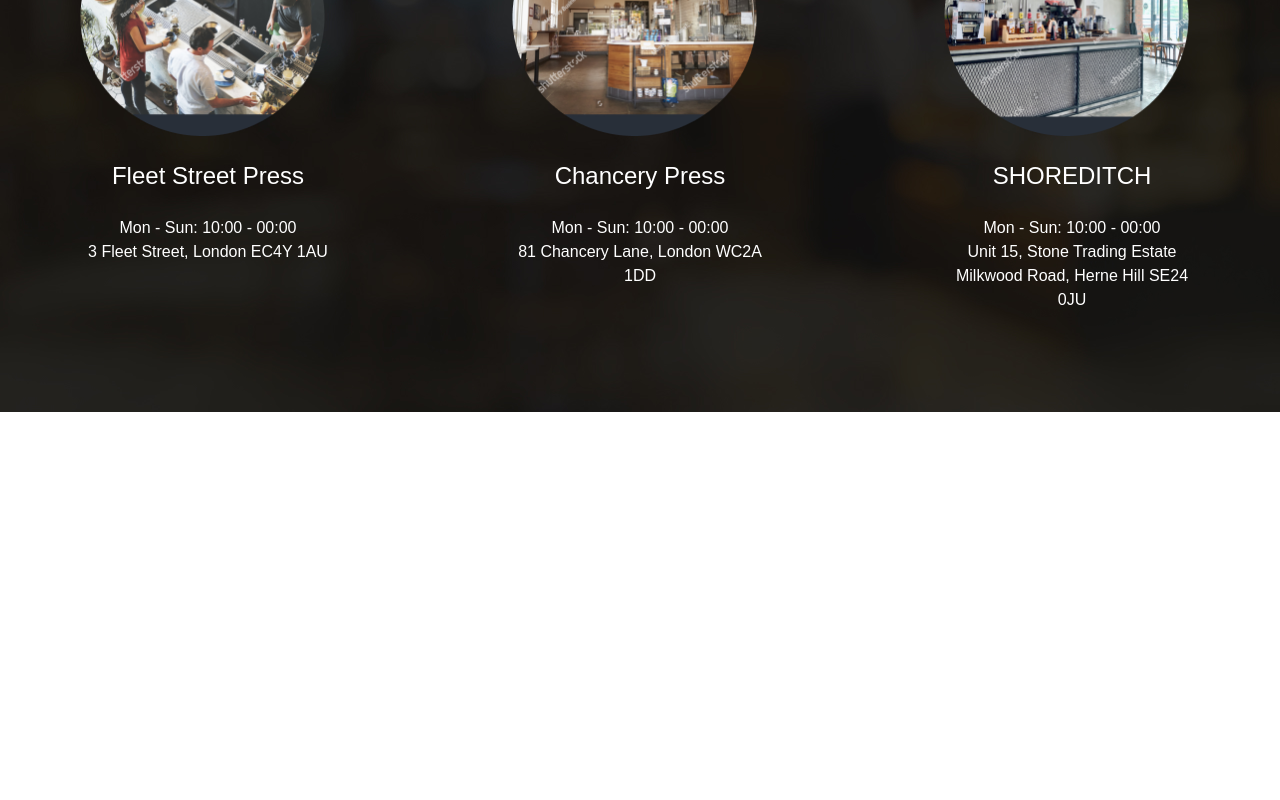
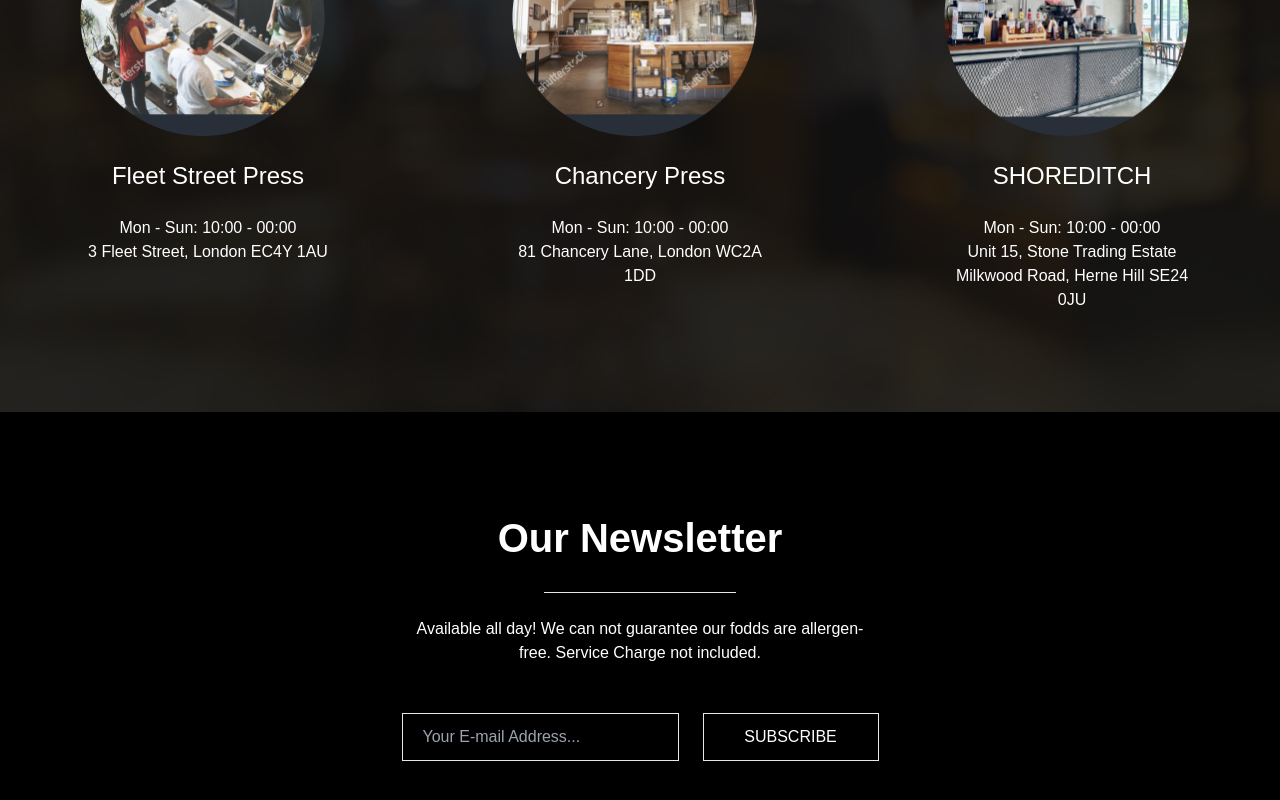
Before and after one commit to guisposito/figma-modelo2, a React (Vite) app: page / in a window 1280 px wide. Shown: the part 4796-5596 px from the top of the page. Before the commit the page ends 5208 px from the top, so only its background shows below. Built offline with nearby package versions, Linux system fonts and the light colour scheme.

Commit message:
Finalizado o card de newsletter

```diff
--- a/src/components/Newsletter.jsx
+++ b/src/components/Newsletter.jsx
@@ -0,0 +1,27 @@
+import HeadingSection from "./utils/HeadingSection";
+
+const Newsletter = () => {
+  return (
+    <section>
+      <div className="bg-black font-inter text-white h-[432px]">
+        <div className="container mx-auto">
+          <HeadingSection
+            title="Our Newsletter"
+            text="Available all day! We can not guarantee our fodds are allergen-free. Service Charge not included."
+            wText="w-[450px]"
+          />
+          <div className="flex gap-6 justify-center mt-12">
+            <input className="w-[277px] bg-transparent border placeholder:p-5" type="email" placeholder="Your E-mail Address..." />
+            <a className="uppercase flex " href="#">
+              <div className="flex justify-center items-center border h-12 w-44 hover:underline">
+                Subscribe
+              </div>
+            </a>
+          </div>
+        </div>
+      </div>
+    </section>
+  );
+};
+
+export default Newsletter;
--- a/src/main.jsx
+++ b/src/main.jsx
@@ -7,6 +7,7 @@
 import Testimonials from './components/Testimonials'
 import News from './components/News'
 import SectionLocations from './components/SectionLocations'
+import Newsletter from './components/Newsletter'
 import './index.css'
 
 ReactDOM.createRoot(document.getElementById('root')).render(
@@ -18,5 +19,6 @@
     <Testimonials />
     <News />
     <SectionLocations />
+    <Newsletter />
   </React.StrictMode>,
 )
```
